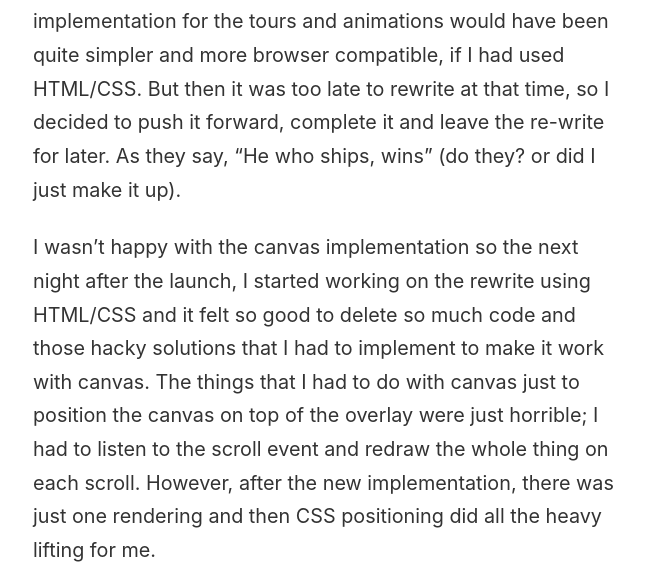
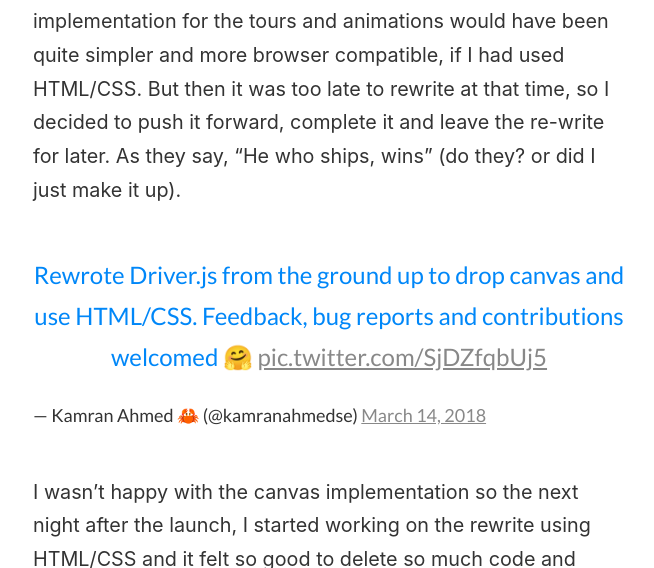
Before and after one commit to kamranahmedse/kamranahmedse.github.io, a Jekyll site: the page built from blog/_posts/2018-03-18-driver-js-behind-the-scenes.md, in a window 1280 px wide and 900 px high, scrolled down 4061 px, cut to the strip 0-568 px from the top of the window. Shown: the whole strip, without its empty margins (311-965 px from the left). Built offline with Jekyll 4.4.1, drawn with Linux system fonts in a browser that asks for light colours; comment, search, counter and statistics services are not loaded.

Commit message:
Add tweet in blog post

```diff
--- a/blog/_posts/2018-03-18-driver-js-behind-the-scenes.md
+++ b/blog/_posts/2018-03-18-driver-js-behind-the-scenes.md
@@ -30,6 +30,8 @@
 ![](https://imgur.com/aT9dxqw.png)
 
 Canvas was a good match for the initial implementation (as there was no CSS and only a minimal JavaScript) but as I kept extending it, canvas started to become weary. The implementation for the tours and animations would have been quite simpler and more browser compatible, if I had used HTML/CSS. But then it was too late to rewrite at that time, so I decided to push it forward, complete it and leave the re-write for later. As they say, "He who ships, wins" (do they? or did I just make it up).
+
+<blockquote class="twitter-tweet" data-lang="en"><p lang="en" dir="ltr">Rewrote Driver.js from the ground up to drop canvas and use HTML/CSS. Feedback, bug reports and contributions welcomed 🤗 <a href="https://t.co/SjDZfqbUj5">pic.twitter.com/SjDZfqbUj5</a></p>&mdash; Kamran Ahmed 🦀 (@kamranahmedse) <a href="https://twitter.com/kamranahmedse/status/973722773355925504?ref_src=twsrc%5Etfw">March 14, 2018</a></blockquote>
 
 I wasn't happy with the canvas implementation so the next night after the launch, I started working on the rewrite using HTML/CSS and it felt so good to delete so much code and those hacky solutions that I had to implement to make it work with canvas. The things that I had to do with canvas just to position the canvas on top of the overlay were just horrible; I had to listen to the scroll event and redraw the whole thing on each scroll. However, after the new implementation, there was just one rendering and then CSS positioning did all the heavy lifting for me.
 
```
